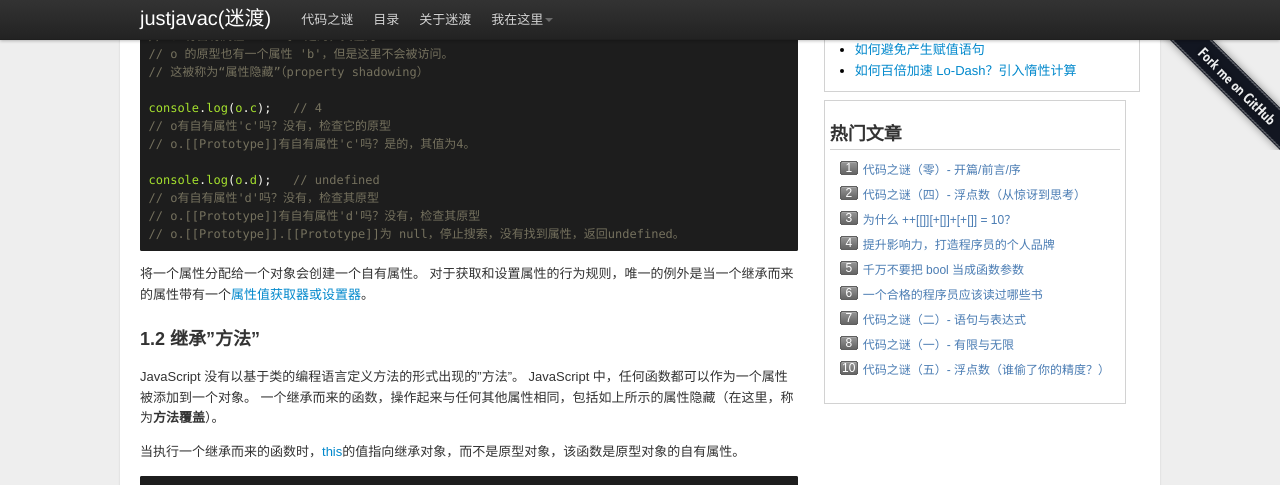
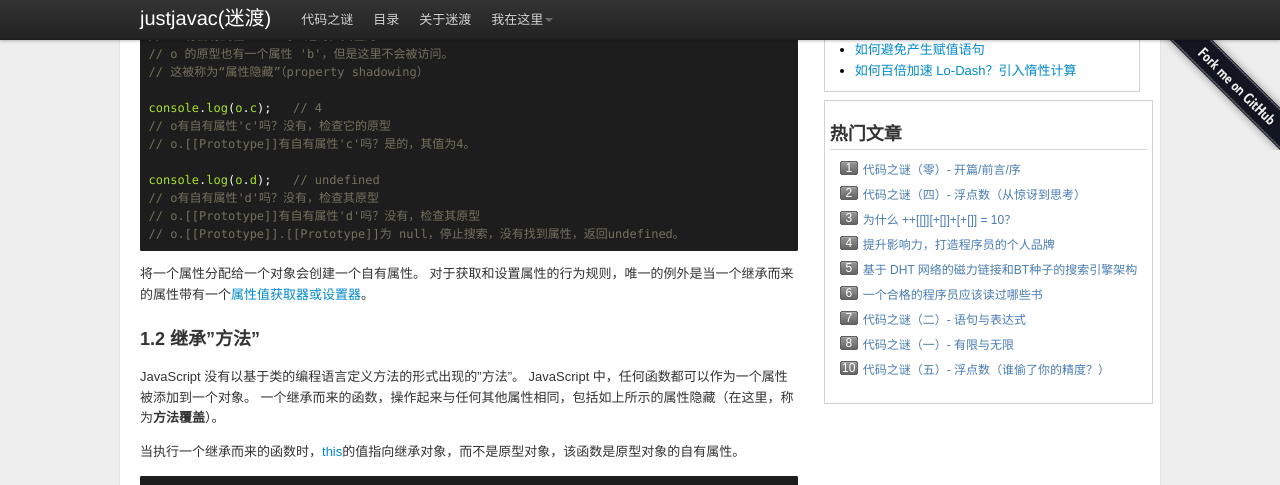
Before and after one commit to justjavac/justjavac.github.com, a Jekyll site: the page built from _posts/javascript/2015-12-09-inheritance-and-the-prototype-chain.md, in a window 1280 px wide and 900 px high, scrolled down 678 px. Shown: the top 485 px of the window. Built offline with Jekyll 4.4.1, drawn with Linux system fonts in a browser that asks for light colours; nearby versions of some CDN libraries; comment, search, counter and statistics services are not loaded.

Commit message:
Update post.html

```diff
--- a/_includes/themes/twitter/post.html
+++ b/_includes/themes/twitter/post.html
@@ -119,8 +119,8 @@ var duoshuoQuery = {short_name:"justjavac"};
     <li class="textItem">
             <p class="itemTitle">
                 <span class="">5</span>
-                <a href="http://justjavac.com/other/2012/11/12/do-not-bool-as-function-parameters.html" target="_blank" title="千万不要把 bool 当成函数参数">
-    千万不要把 bool 当成函数参数</a></p>
+                <a href="http://justjavac.com/other/2015/02/01/magnet-and-torrent-search-engine-architecture-based-on-dht.html" target="_blank" title="基于 DHT 网络的磁力链接和BT种子的搜索引擎架构">
+    基于 DHT 网络的磁力链接和BT种子的搜索引擎架构</a></p>
             </li>
     <li class="textItem">
             <p class="itemTitle">
```
